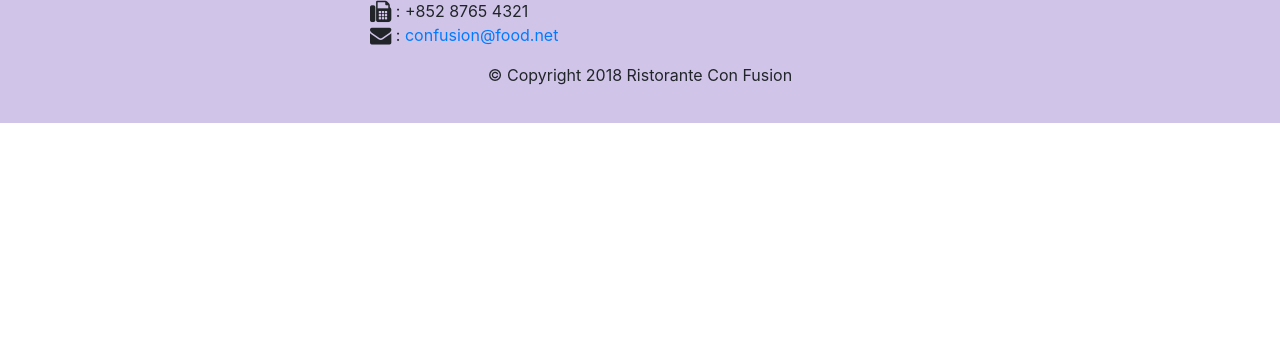
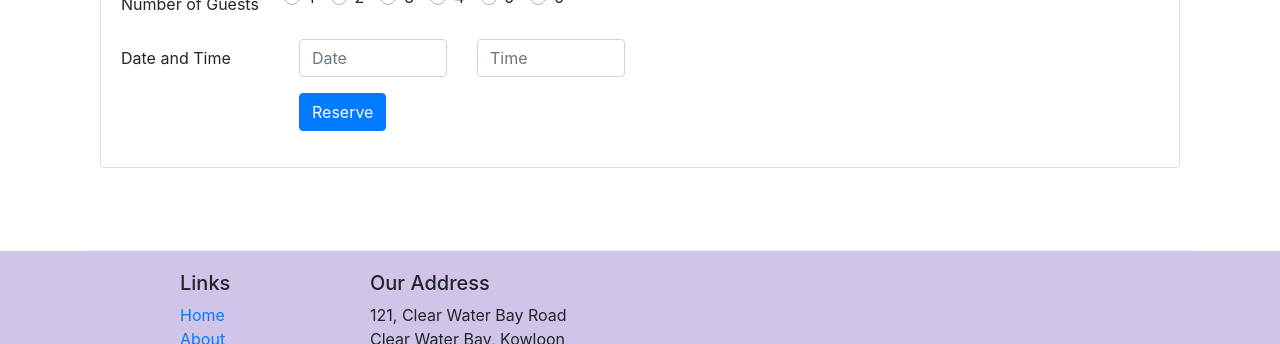
Before and after one commit to sanchit-mishra/git-test, a website: page index.html in a window 1280 px wide. Shown: the part 1683-2027 px from the top of the page. Before the commit the page ends 1806 px from the top, so only its background shows below. Drawn offline with nearby package versions, Linux system fonts and the light colour scheme.

Commit message:
Pending Task

```diff
--- a/index.html
+++ b/index.html
@@ -45,6 +45,9 @@
                 <div class="col-12 col-sm align-self-center">
                     <img src="img/logo.png" class="img-fluid" alt="">
                 </div>
+                <div class="col-12 col-sm mt-5">
+                    <button type="button" onclick="scrollToCard()" class="btn btn-warning text-black">Reserve a Table</button>
+                </div>
             </div>
         </div>
     </header>
@@ -71,8 +74,13 @@
                 <h3>This Month's Promotions</h3>
             </div>
             <div class="col col-sm col-md">
-                <h2>Weekend Grand Buffet</h2>
+                <div class="media d-flex flex-row-reverse">
+                    <img  class=" ml-3 img-thumbnail " src="img/buffet.png" alt="">
+                    <div class="media-body">
+                <h2>Weekend Grand Buffet <span class="badge badge-danger">NEW</span></h2>
                 <p>Featuring mouthwatering combinations with a choice of five different salads, six enticing appetizers, six main entrees and five choicest desserts. Free flowing bubbly and soft drinks. All for just $19.99 per person </p>
+            </div>
+            </div>
             </div>
         </div>
 
@@ -89,6 +97,53 @@
                 <p>Award winning three-star Michelin chef with wide International experience having worked closely with whos-who in the culinary world, he specializes in creating mouthwatering Indo-Italian fusion experiences. </p>
             </div>
             </div>
+            </div>
+        </div>
+        <div class="row row-content">
+            <div class="col-12">
+                <div class="card">
+                    <h2 class="card-header bg-warning text-white">Reserve a Table</h2>
+                    <div class="card-body">
+                        <div class="">
+                            <form>
+                                <div class="form-group row col-xs-12">
+                            <label for="guests" class="col-md-2 col-form-label">Number of Guests</label>
+                                      <div class="custom-control custom-radio custom-control-inline">
+                                         <label class="custom-control-label" for=""><input type="radio" class="custom-control-input " name="" id="">1</label>
+                                          </div>
+                                      <div class="custom-control custom-radio custom-control-inline">
+                                          <label class=" custom-control-label" for=""><input type="radio" class="custom-control-input " name="" id="">2</label>
+                                           </div>
+                                      <div class="custom-control custom-radio custom-control-inline">
+                                           <label class=" custom-control-label" for=""><input type="radio" class="custom-control-input " name="" id="">3</label>
+                                           </div>
+                                      <div class="custom-control custom-radio custom-control-inline">
+                                           <label class=" custom-control-label" for=""><input type="radio" class="custom-control-input " name="" id="">4</label>
+                                           </div>
+                                      <div class="custom-control custom-radio custom-control-inline">
+                                            <label class=" custom-control-label" for=""><input type="radio" class="custom-control-input " name="" id="">5</label>
+                                            </div>
+                                      <div class="custom-control custom-radio custom-control-inline">
+                                            <label class=" custom-control-label" for=""><input type="radio" class="custom-control-input " name="" id="">6</label>
+                                            </div>
+
+                        </div>
+                        <div class="form-group row">
+                            <label for="dat" class="col-sm-2 col-form-label">Date and Time</label>
+                            <div class="col-sm-2"><input type="text" class="form-control" id="date" name="date" placeholder="Date"></div>
+                             <div class="col-sm-2">
+                                <input type="text" class="form-control" id="date" name="date" placeholder="Time">
+                            </div>
+                        </div>
+                        <div class="form-group row">
+                            <div class="col-sm-2 offset-2">
+                                <button class="btn btn-primary text-white">Reserve</button>
+                            </div>
+                        </div>
+                        </form>
+                        </div>
+                    </div>
+                </div>
             </div>
         </div>
     </div>
@@ -138,6 +193,12 @@
      <script src="node_modules/jquery/dist/jquery.slim.min.js"></script>
      <script src="node_modules/popper.js/dist/umd/popper.min.js"></script>
      <script src="node_modules/bootstrap/dist/js/bootstrap.min.js"></script>
+     <script>
+         var elmnt= getElementById("card");
+         function scrollToCard(){
+             elmnt.scrollIntoView(false);
+         }
+     </script>
 </body>
 
 </html>
```
